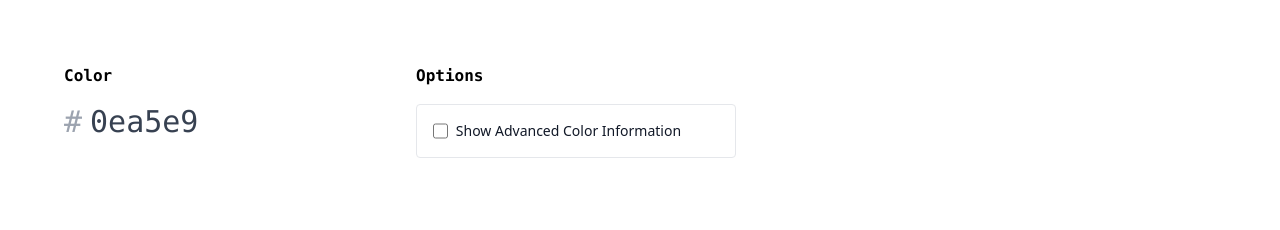
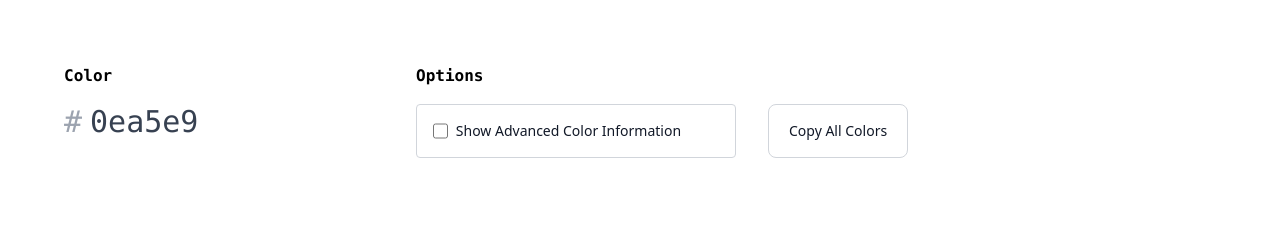
Before and after one commit to MattMcAdams/colorscale, a Next.js app: page / in a window 1280 px wide. Shown: the top 230 px of the page. Built offline with nearby package versions, Linux system fonts and the light colour scheme.

Commit message:
Add copy all colors button

```diff
--- a/src/app/page.tsx
+++ b/src/app/page.tsx
@@ -14,6 +14,7 @@ import SaturationInput from "../components/inputs/SaturationInput";
 import ConfigInput from "../components/inputs/Configuration";
 import ColorRow from "../components/ColorRow";
 import { ConnectedScatterplot } from "../components/Graph";
+import CopyColorsButton from "../components/inputs/CopyColorsButton";
 
 const getChroma = (hex: string) => {
   const [, c] = chroma(hex).lch();
@@ -61,11 +62,17 @@ export default function Home() {
     <main className="space-y-16 p-16">
       {Session.loaded ? (
         <>
-          <div id="primaryControls" className="flex flex-wrap gap-x-8 gap-y-12">
+          <div id="primaryControls" className="flex flex-wrap gap-x-8">
             <ColorInput />
             <div className="space-y-4">
               <p className="block font-mono font-bold text-base">Options</p>
               <AdvColorInfoInput />
+            </div>
+            <div className="space-y-4">
+              <span className="block font-mono font-bold text-base">
+                &nbsp;
+              </span>
+              <CopyColorsButton colors={allColors} />
             </div>
           </div>
           <div id="colorScale">
--- a/src/components/inputs/AdvColorInfoInput.tsx
+++ b/src/components/inputs/AdvColorInfoInput.tsx
@@ -9,7 +9,7 @@ const AdvColorInfoInput = () => {
 
   return (
     <div id={"AdvColorInfoInputField"} className="space-y-2 w-80">
-      <div className="flex items-center ps-4 border border-gray-200 rounded dark:border-gray-700">
+      <div className="flex items-center ps-4 border border-gray-300 rounded">
         <input
           id="advColorInfoInput"
           type="checkbox"
--- /dev/null
+++ b/src/components/inputs/CopyColorsButton.tsx
@@ -0,0 +1,19 @@
+"use client";
+
+const CopyColorsButton = (props: {colors: string[]}) => {
+
+  function copyToClipboard(whatever: string) {
+    navigator.clipboard.writeText(whatever);
+  }
+
+  return (
+    <button
+      className="text-gray-900 bg-white border border-gray-300 hover:bg-gray-100 font-medium rounded-lg text-sm px-5 me-2 mb-2 transform active:scale-90 transition-transform py-4"
+      onClick={() => copyToClipboard(props.colors.join(", "))}
+    >
+      Copy All Colors
+    </button>
+  );
+};
+
+export default CopyColorsButton;
```
